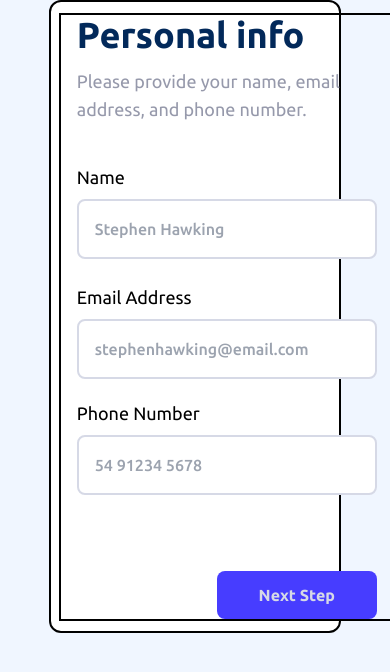
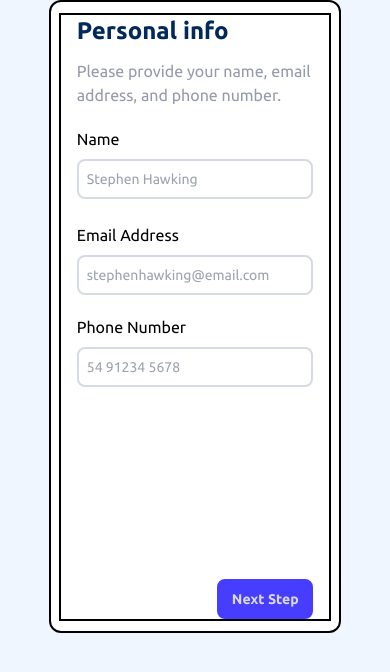
Before and after one commit to KarineBrandelli/multi-step-form, a React (Vite) app: page / in a window 390 px wide. Shown: the top 672 px of the page. Built offline with nearby package versions, Linux system fonts and the light colour scheme.

Commit message:
build: add responsivity to screens smaller than 1024px

```diff
--- a/src/components/Steps/Step1.jsx
+++ b/src/components/Steps/Step1.jsx
@@ -2,47 +2,54 @@ export const Step1 = () => {
   return (
     <>
       <form>
-        <h4 className="font-bold text-4xl text-blue-marine mb-3">
+        <h4 className="font-bold text-2xl lg:text-4xl text-blue-marine mb-3">
           Personal info
         </h4>
-        <p className="text-gray-cool text-lg mb-10">
+        <p className="text-gray-cool lg:text-lg mb-5 lg:mb-10">
           Please provide your name, email address, and phone number.
         </p>
 
         <div className="flex flex-col mb-6">
-          <label htmlFor="name" className="text-lg">
+          <label htmlFor="name" className="lg:text-lg">
             Name
           </label>
 
           <input
-            className="p-4 mt-2 rounded-lg font-medium border-2 border-gray-light outline-none focus:outline-none focus:border-blue-marine transition focus:duration-500 ease-in-out"
+            className="p-2 lg:p-4 mt-2 text-sm lg:text-base rounded-lg border-2 border-gray-light outline-none focus:outline-none focus:border-blue-marine transition focus:duration-500 ease-in-out"
             id="name"
             type="text"
-            placeholder="Stephen Hawking" />
+            placeholder="Stephen Hawking"
+          />
         </div>
 
         <div className="flex flex-col mb-5">
-          <label htmlFor="email" className="text-lg">Email Address</label>
+          <label htmlFor="email" className="lg:text-lg">
+            Email Address
+          </label>
 
           <input
-            className="p-4 mt-2 rounded-lg font-medium border-2 border-gray-light outline-none focus:outline-none focus:border-blue-marine transition focus:duration-500 ease-in-out"
+            className="p-2 lg:p-4 mt-2 text-sm lg:text-base rounded-lg border-2 border-gray-light outline-none focus:outline-none focus:border-blue-marine transition focus:duration-500 ease-in-out"
             id="email"
             type="text"
-            placeholder="stephenhawking@email.com" />
+            placeholder="stephenhawking@email.com"
+          />
         </div>
 
         <div className="flex flex-col mb-5">
-          <label htmlFor="phone" className="text-lg">Phone Number</label>
+          <label htmlFor="phone" className="lg:text-lg">
+            Phone Number
+          </label>
 
           <input
-            className="p-4 mt-2 rounded-lg font-medium border-2 border-gray-light outline-none focus:outline-none focus:border-blue-marine transition focus:duration-500 ease-in-out"
+            className="p-2 lg:p-4 mt-2 text-sm lg:text-base rounded-lg border-2 border-gray-light outline-none focus:outline-none focus:border-blue-marine transition focus:duration-500 ease-in-out"
             id="phone"
             type="text"
-            placeholder="54 91234 5678" />
+            placeholder="54 91234 5678"
+          />
         </div>
       </form>
       <div className="flex justify-end">
-        <button className="bg-blue-purplish text-gray-light rounded-lg w-40 py-3 font-bold hover:opacity-80 transition">
+        <button className="bg-blue-purplish text-gray-light border-2 border-blue-purplish rounded-lg py-2 lg:py-4 w-24 lg:w-40 text-sm lg:text-base font-bold hover:opacity-80 transition">
           Next Step
         </button>
       </div>
--- a/src/components/Steps/Step2.jsx
+++ b/src/components/Steps/Step2.jsx
@@ -10,31 +10,31 @@ export const Step2 = () => {
   return (
     <>
       <div>
-        <h4 className="font-bold text-4xl text-blue-marine mb-3">
+        <h4 className="font-bold text-2xl lg:text-4xl text-blue-marine mb-3">
           Select Your Plan
         </h4>
-        <p className="text-gray-cool text-lg mb-10">
+        <p className="text-gray-cool lg:text-lg mb-5 lg:mb-10">
           You have the option of monthly or yearly billing.
         </p>
 
         <RadioGroup>
-          <div className="grid grid-cols-3 gap-10">
+          <div className="grid gap-4 lg:grid-cols-3 lg:gap-8">
             {plansStep2.map((plan, index) => (
               <RadioGroup.Option key={index} value={plan}>
                 {({ active, checked }) => (
                   <div
-                    className={`transition border border-gray-light hover:ring-blue-marine hover:ring-1 p-4 rounded-lg cursor-pointer ${
+                    className={`flex items-center lg:block gap-4 transition border border-gray-light hover:ring-blue-marine hover:ring-1 p-2 lg:p-4 rounded-lg cursor-pointer ${
                       active ? "ring-blue-marine bg-magnolia ring-1" : null
                     } ${
                       checked ? "ring-blue-marine bg-magnolia ring-1" : null
                     }`} >
                     <img src={plan.icon} />
 
-                    <div className="mt-14">
-                      <h3 className="font-medium text-lg text-blue-marine">
+                    <div className="lg:mt-14">
+                      <h3 className="font-medium lg:text-lg text-blue-marine">
                         {plan.name}
                       </h3>
-                      <span className="text-sm text-gray-cool">
+                      <span className="text-xs lg:text-sm text-gray-cool">
                         $ {plan.monthlyPrice}/mon
                       </span>
                     </div>
@@ -46,7 +46,7 @@ export const Step2 = () => {
         </RadioGroup>
 
         <div className="flex justify-center gap-5 mt-8">
-          <span className="font-bold text-blue-marine">Monthly</span>
+          <span className="font-bold text-blue-marine text-sm lg:text-base">Monthly</span>
           <Switch
             checked={enabled}
             onChange={setEnabled}
@@ -58,15 +58,15 @@ export const Step2 = () => {
                 enabled ? "translate-x-6" : "translate-x-1"
               } inline-block h-4 w-4 transform duration-500 ease-in-out rounded-full bg-white transition`} />
           </Switch>
-          <span className="font-bold text-gray-cool">Yearly</span>
+          <span className="font-bold text-gray-cool text-sm lg:text-base">Yearly</span>
         </div>
       </div>
 
       <div className="flex justify-between">
-        <button className="text-gray-cool border-2 rounded-lg w-40 py-3 font-bold hover:text-blue-marine transition">
+        <button className="text-gray-cool border-2 rounded-lg py-2 lg:py-4 w-24 lg:w-40 text-sm lg:text-base font-bold  hover:text-blue-marine transition">
           Go Back
         </button>
-        <button className="bg-blue-purplish text-gray-light rounded-lg w-40 py-3 font-bold hover:opacity-80 transition">
+        <button className="bg-blue-purplish text-gray-light border-2 border-blue-purplish rounded-lg py-2 lg:py-4 w-24 lg:w-40 text-sm lg:text-base font-bold hover:opacity-80 transition">
           Next Step
         </button>
       </div>
--- a/src/components/Steps/Step3.jsx
+++ b/src/components/Steps/Step3.jsx
@@ -4,31 +4,31 @@ export const Step3 = () => {
   return (
     <>
       <div className="w-full">
-        <h4 className="font-bold text-4xl text-blue-marine mb-3">
+        <h4 className="font-bold text-2xl lg:text-4xl text-blue-marine mb-3">
           Pick add-ons
         </h4>
-        <p className="text-gray-cool text-lg mb-10">
+        <p className="text-gray-cool lg:text-lg mb-5 lg:mb-10">
           Add-ons help enhance your gaming experience.
         </p>
 
         {plansStep3.map((ao, index) => (
           <div
             key={index}
-            className="px-8 py-6 rounded-xl flex items-center justify-between mb-3 cursor-pointer border-[1px] border-gray-cool hover:ring-2 hover:ring-blue-purplish transition duration-300" >
-            <div className="flex justify-between items-center gap-8">
+            className="px-1 py-2 lg:px-8 lg:py-6 rounded-lg flex items-center justify-between mb-3 cursor-pointer border-[1px] border-gray-cool hover:ring-2 hover:ring-blue-purplish transition duration-300" >
+            <div className="flex justify-between items-center gap-3 lg:gap-8">
               <input
                 value={ao}
                 type="checkbox"
-                className="h-6 w-6 accent-blue-purplish" />
+                className="lg:h-6 lg:w-6 accent-blue-purplish" />
 
               <div>
-                <h3 className="text-blue-marine font-medium text-lg">
+                <h3 className="text-blue-marine font-medium text-sm lg:text-lg">
                   {ao.title}
                 </h3>
-                <span className="text-gray-cool font-normal">{ao.desc}</span>
+                <span className="text-gray-cool text-xs lg:text-base">{ao.desc}</span>
               </div>
             </div>
-            <span className="text-blue-purplish text-sm font-medium">
+            <span className="text-blue-purplish text-xs lg:text-base font-medium">
               +${ao.monthlyPrice}/mon
             </span>
           </div>
@@ -36,10 +36,10 @@ export const Step3 = () => {
       </div>
 
       <div className="flex justify-between">
-        <button className="text-gray-cool border-2 rounded-lg w-40 py-3 font-bold hover:text-blue-marine transition">
+        <button className="text-gray-cool border-2 rounded-lg lg:mt-0 py-2 lg:py-4 w-24 lg:w-40 text-sm lg:text-base font-bold  hover:text-blue-marine transition">
           Go Back
         </button>
-        <button className="bg-blue-purplish text-gray-light rounded-lg w-40 py-3 font-bold hover:opacity-80 transition">
+        <button className="bg-blue-purplish text-gray-light border-2 border-blue-purplish rounded-lg py-2 lg:py-4 w-24 lg:w-40 text-sm lg:text-base font-bold hover:opacity-80 transition">
           Next Step
         </button>
       </div>
```
